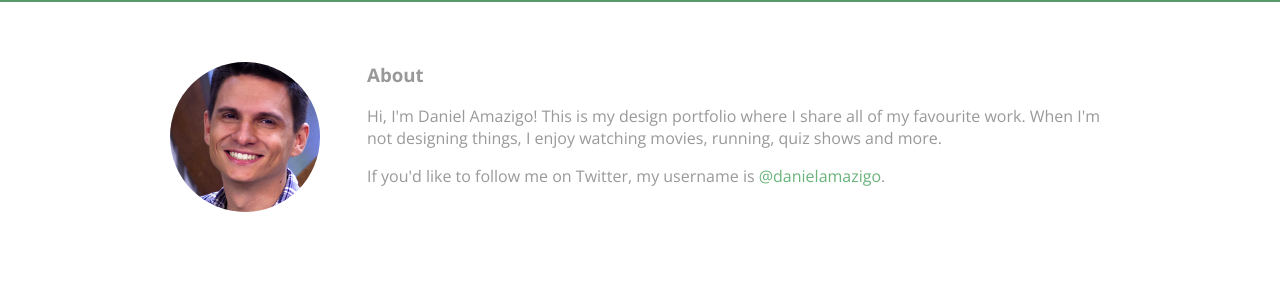
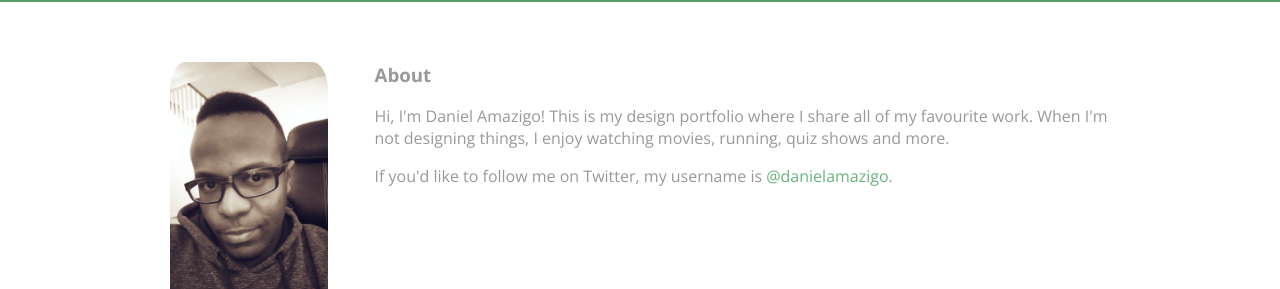
Before and after one commit to danielamazigo/First-Project, a plain HTML site: page about.html in a window 1280 px wide. Shown: the part 102-391 px from the top of the page. Drawn offline with nearby package versions, Linux system fonts and the light colour scheme.

Commit message:
Picture change
changed picture and edited relating code

```diff
--- a/about.html
+++ b/about.html
@@ -25,7 +25,7 @@
     </header>
     <div id="wrapper">
       <section>
-        <img src="img/nick.jpg" alt="Sample profile photo" class="profile-photo">
+        <img src="img/daniel.jpg" alt="Sample profile photo" class="profile-photo">
         <h3>About</h3>
         <p>Hi, I'm Daniel Amazigo! This is my design portfolio where I share all of my favourite work. When I'm not designing things, I enjoy watching movies, running, quiz shows and more.</p>
         <p>If you'd like to follow me on Twitter, my username is <a href="http://twitter.com">@danielamazigo</a>.</p>
--- a/css/main.css
+++ b/css/main.css
@@ -135,9 +135,10 @@ PAGE: ABOUT
 .profile-photo {
   clear: both;
   display: block;
-  max-width: 150px;
+/*  max-width: 200px;*/
+  max-height: 280px;
   margin: 0 auto 30px;
-  border-radius: 100%;
+  border-radius: 10%;
 }
 
 
```
Also changed, not shown: img/daniel.jpg (added).
